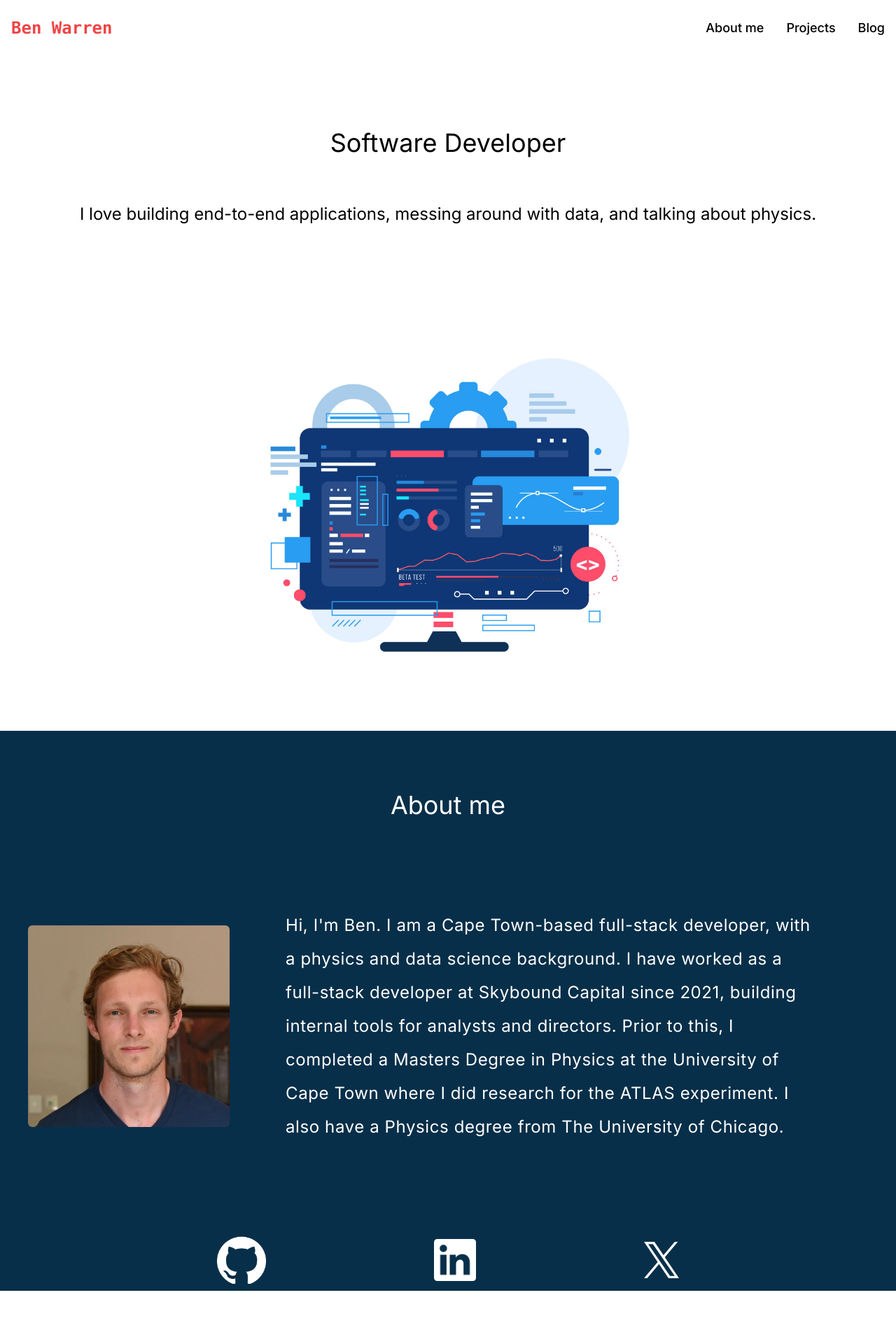
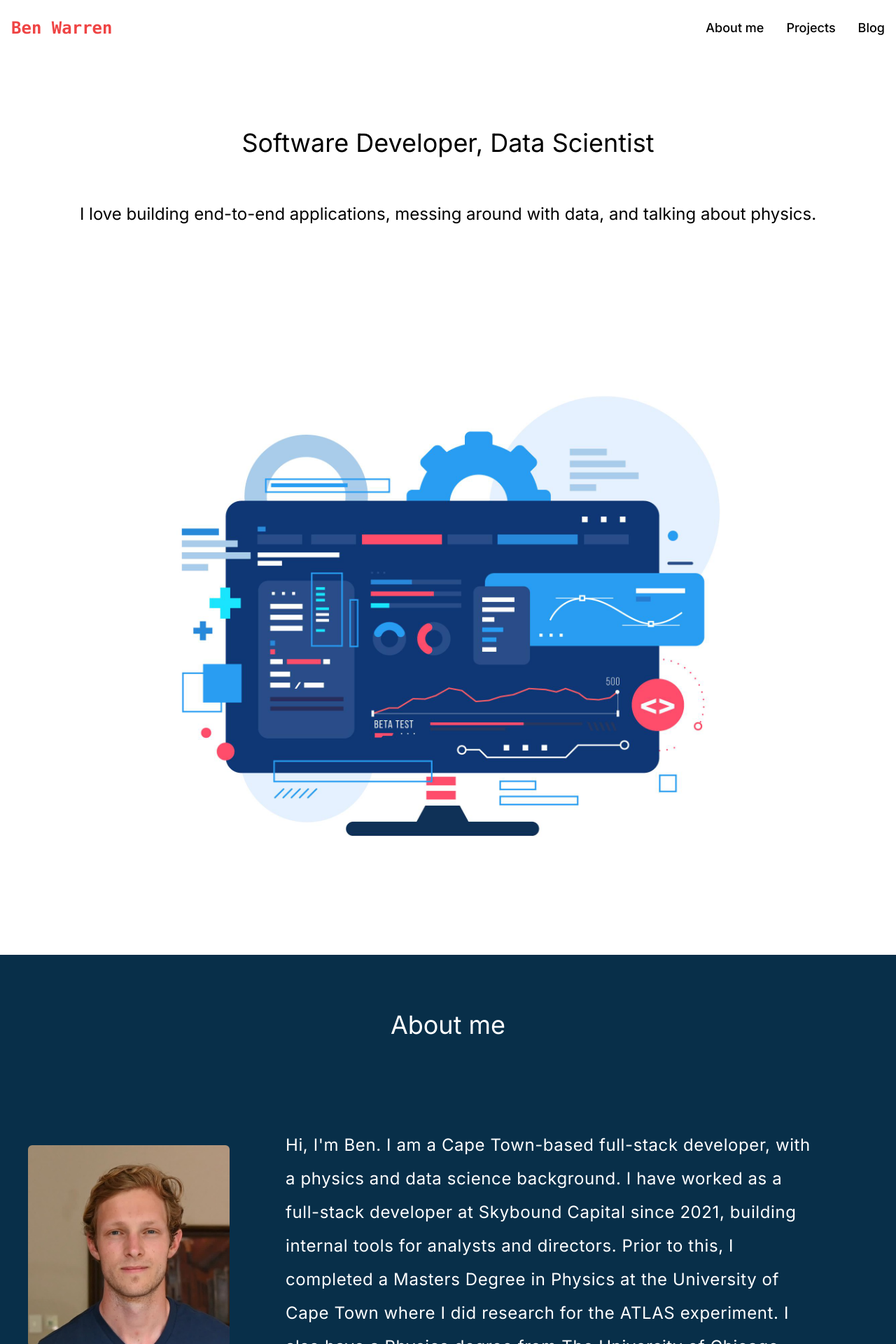
Before and after one commit to bewarren/ben-website, a Next.js app: page / in a window 1280 px wide. Shown: the top 1920 px of the page at 70% size. Before the commit the page ends 1844 px from the top, so only its background shows below. Built offline with nearby package versions, Linux system fonts and the light colour scheme.

Commit message:
formatting of small screens

```diff
--- a/src/app/components/navigation/sidebar/index.tsx
+++ b/src/app/components/navigation/sidebar/index.tsx
@@ -33,7 +33,7 @@ const Sidebar = ({
 
         <ul className="sidebar-nav text-center leading-relaxed text-xl">
           <li>
-            <Link href="/about" onClick={toggle}>
+            <Link href="/#about" onClick={toggle}>
               <p className="hover:underline">About Me</p>
             </Link>
           </li>
--- a/src/app/page.tsx
+++ b/src/app/page.tsx
@@ -8,26 +8,27 @@ import coding from "../../assets/coding.jpg";
 export default function Home() {
   return (
     <main className="flex flex-col">
-      <div className="flex flex-col items-center pt-20   min-h-screen justify-around">
+      <div className="flex flex-col items-center pt-20  min-h-screen justify-around">
         <div className="flex flex-col items-center">
-          <h2 className="text-4xl mt-6">Software Developer</h2>
-          <h4 className="text-2xl text-center leading-normal mt-16">
+          <h2 className="text-4xl mt-6 text-center">
+            Software Developer, Data Scientist
+          </h2>
+          <h4 className="text-2xl text-center leading-normal mt-16 mx-10">
             I love building end-to-end applications, messing around with data,
             and talking about physics.
           </h4>
         </div>
-
-        <Image src={coding} alt="code" className="w-1/2 mt-20" />
+        <Image src={coding} alt="code" className="w-9/12 mt-20" />
       </div>
       <div
         className="flex flex-col min-h-screen justify-around bg-sky-950 pt-20"
         id="about"
       >
-        <div className="px-10 h-max  ">
+        <div className="px-10 h-max ">
           <h1 className="text-4xl text-white text-center ">About me </h1>
-          <div className="flex flex-row  align-middle my-32 items-center">
+          <div className="flex lg:flex-row md:flex-col sm:flex-col flex-col align-middle my-32 items-center">
             <Image src={me} alt="my image" className="rounded-md  w-72 h-72 " />
-            <p className="text-2xl tracking-wide leading-loose text-white px-20">
+            <p className="text-2xl tracking-wide leading-loose text-white px-20 lg:mt-0 mt-20">
               Hi, I'm Ben. I am a Cape Town-based full-stack developer, with a
               physics and data science background. I have worked as a full-stack
               developer at Skybound Capital since 2021, building internal tools
@@ -37,17 +38,20 @@ export default function Home() {
               from The University of Chicago.
             </p>
           </div>
-          <div className="flex flex-row mx-auto justify-around rounded-md w-3/4 items-center align-middle">
-            <a href="https://github.com/bewarren" className="mx-20 ">
+          <div className="flex flex-grow lg:flex-row flex-col mx-auto justify-around rounded-md w-3/4 items-center align-middle">
+            <a href="https://github.com/bewarren" className="mx-20 my-10">
               <Image src={github} alt="github" width={70} height={70} />
             </a>
             <a
               href="https://www.linkedin.com/in/ben-warren-71008a65/"
-              className="mx-20 py-2"
+              className="mx-20 py-2 my-10"
             >
               <Image src={linkedin} alt="linkedin" width={60} height={60} />
             </a>
-            <a href="https://twitter.com/benwarren5020" className="mx-20 py-2">
+            <a
+              href="https://twitter.com/benwarren5020"
+              className="mx-20 py-2 my-10"
+            >
               <Image src={x} alt="x" width={50} height={50} />
             </a>
           </div>
```
Also changed, not shown: package.json (+5 -5 lines), 1 other file (tests, documents, lock files or other folders).
